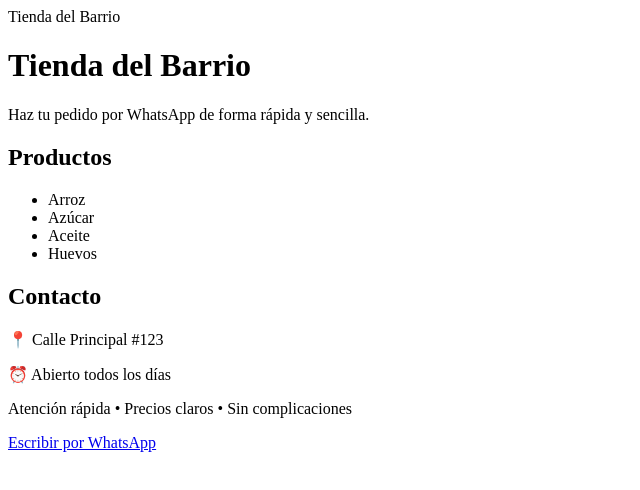
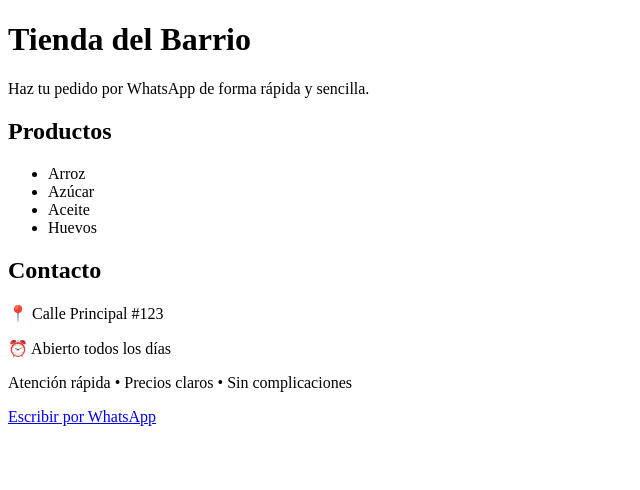
Before and after one commit to Albert-Paredes/Tienda, a plain HTML site: page index.html in a window 1280 px wide. Shown: the whole page, without its empty margins (0-640 px from the left). Drawn offline with Linux system fonts and the light colour scheme.

Commit message:
Update index.html

```diff
--- a/index.html
+++ b/index.html
@@ -1,12 +1,12 @@
 <!DOCTYPE html>
 <html lang="es">
-<cabeza>
+<head>
   <meta conjunto de caracteres=„UTF-8">
   <meta nombre="ventana gráfica" contenido="ancho=ancho del dispositivo, escala inicial=1.0">
   <link rel="hoja de estilo" href="estilo.css">
-  <título>Tienda del Barrio</típulo>
-</cabeza>
-<cuervo>
+  <title>Tienda del Barrio</title>
+</head>
+<body>
 
   <h1>Tienda del Barrio</h1>
   <p>Haz tu pedido por WhatsApp de forma rápida y sencilla.</p>
@@ -27,5 +27,5 @@
  Escribir por WhatsApp
   </a>
 
-</cuervo>
+</body>
 </html>
```
